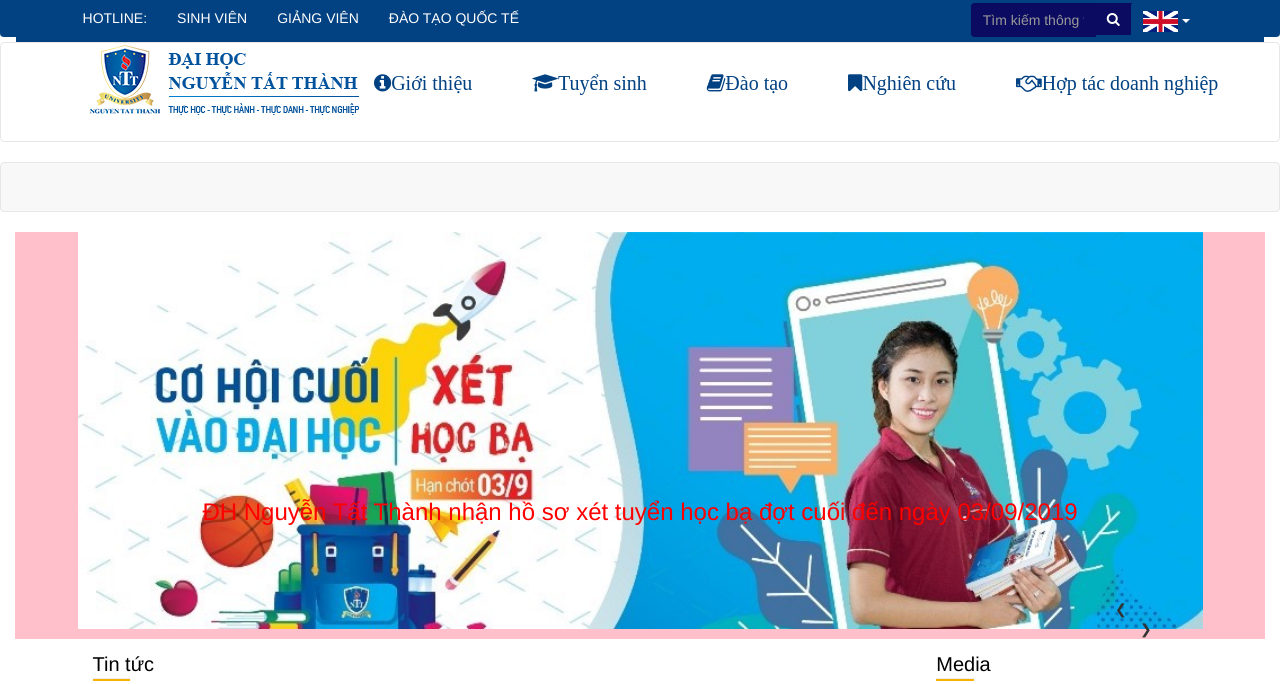
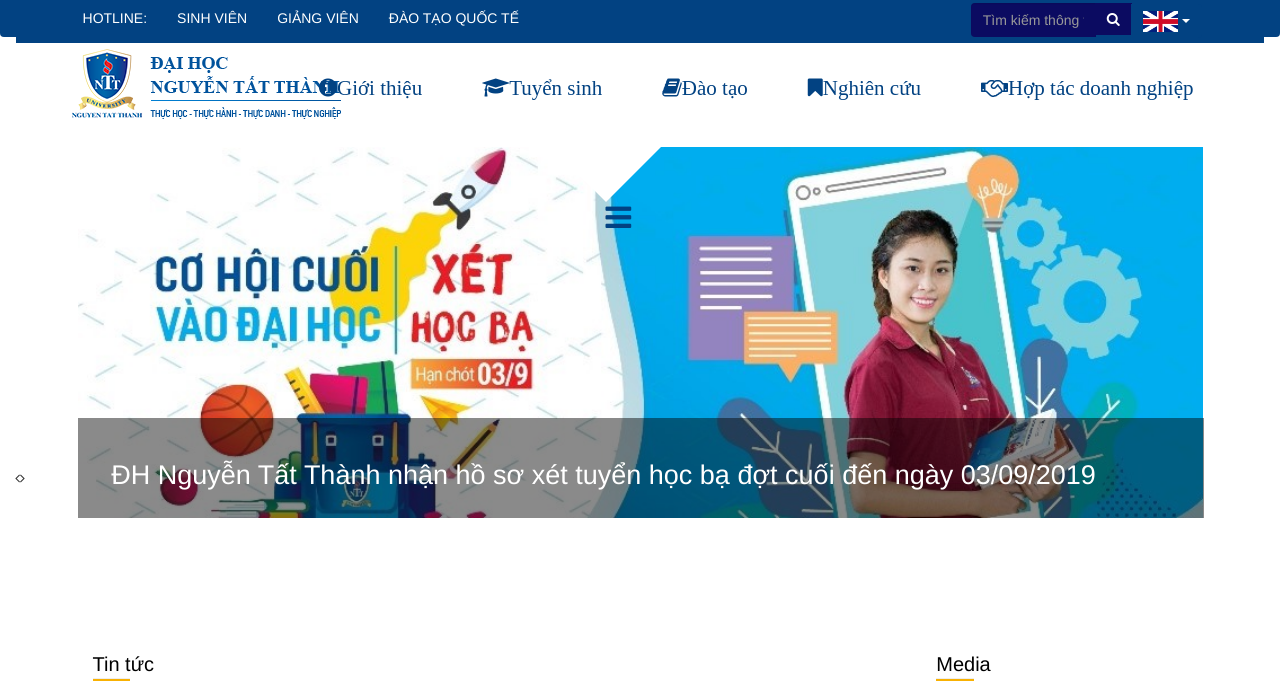
Before and after one commit to hoanganh99/CSE485_175A071180_175A071411, a PHP site: page / in a window 1280 px wide. Shown: the top 684 px of the page. Run offline with PHP 8.4, Linux system fonts and the light colour scheme; some libraries are stand-ins or nearby versions.

Commit message:
BTL
Triangle

```diff
--- a/project/css/style.css
+++ b/project/css/style.css
@@ -44,21 +44,23 @@ header
 .navbar-nav i
 {
     color: #024282;
-    font-size: 20px;
+    font-size: 21px;
 }
 .navbar-nav .active i:hover
 {
-    color: rgba(253, 185, 19, 0.37);
+    color: rgba(253, 185, 19, 0.57);
 }
+/*menu3: Nút danh sách*/
+
+
+
 /*Hàng 3*/
-.row-3 {
-    background-color: pink;
+.row-3
+{
     height: 100%;
 }
-/*Nút danh sách*/
 
 /*slideshow*/
-
 /*Phần trình diễn hình ảnh*/
 .mySlides
 {
@@ -77,27 +79,85 @@ header
     width: 13px;
     padding: 0
 }
-
-
-
 /*phần màu nền bên dưới ảnh được làm mờ*/
 .title
 {
+    background-color: rgba(0, 0, 0, 0.46);
+    position: absolute;
+    margin-top: -100px;
+    width: 88%;
+    height: 100px;
+}
+/*Sửa phần bên dưới phần trình chiếu*/
+.title h3
+{
     height: 100px;
     /*Làm mờ ảnh*/
-    background-color: black;
-    font-size: 40px;
-    font-weight: bold;
-    text-align: center;
+    font-size: 27px;
+    padding-left: 3%;
+    padding-top: 2%;
     color: white;
-    /*height bằng bao nhiêu thì line-height bằng từng đó*/
-    line-height: 100px;
-    margin-top: -150px;
+}
+/*menu3*/
+/*triangle*/
+.triangle
+{
+    width: 0px;
+    height: 0px;
+    border-top: 60px solid white;
+    border-right: 60px solid transparent;
+    /*border-bottom: 60px solid yellow;*/
+    border-left: 60px solid transparent;
+}
 
+
+.dropdown-menu
+{
+    margin-left: 6% !important;
+    height: 500px !important;
+    margin-top: -2% !important;
+    width: 88%;
+}
+/*căn chỉnh chữ của menu chính*/
+.menu-main
+{
+    padding-top: 5%;
+}
+.dropdown-header p:hover
+{
+    color: rgba(253, 185, 19, 0.87);
+}
+.menu-main a {
+    color: rgba(255, 255, 255, 0.54);
+}
+.menu-main a:hover
+{
+    color: rgba(253, 185, 19, 0.87);
+}
+/*tạo viền cho icon*/
+.menu-icon i
+{
+    padding-top: 2%;
+    margin-top: 2%;
+    /*Tạo độ cong cho đường viền*/
+    border-radius: 5px;
+    /*đường riềm ko chung với màu nền*/
+    border: 5px solid rgba(255, 255, 255, 0);
+    width: 200px;
+    height: 35px;
+    background-color: rgba(255, 255, 255, 0.29);
+    color: white;
+}
+.menu-icon i:hover
+{
+    color: #024282;
 }
 
 
 
+
+
+/*Hàng 4*/
 /*Phần main*/
 .row-4
 {
@@ -161,7 +221,6 @@ header
 /*Hàng thứ 5*/
 .row-5
 {
-    margin-top: 45%;
     margin-left: 5%;
     margin-right: 5%;
     height: 350px;
@@ -236,7 +295,8 @@ header
     list-style: none;
 }
 /*Tạo viền cho phần liên hệ*/
-.contact li {
+.contact li
+{
     padding-top: 2%;
     margin-top: 2%;
     /*Tạo độ cong cho đường viền*/
--- a/project/index.html
+++ b/project/index.html
@@ -15,7 +15,7 @@
     <link rel="stylesheet" href="https://use.fontawesome.com/releases/v5.7.0/css/all.css" integrity="sha384-lZN37f5QGtY3VHgisS14W3ExzMWZxybE1SJSEsQp9S+oqd12jhcu+A56Ebc1zFSJ" crossorigin="anonymous">
     <link rel="stylesheet" href="https://cdnjs.cloudflare.com/ajax/libs/font-awesome/4.7.0/css/font-awesome.min.css">
 
-    <!--boostrap 4-->
+    <!--boostrap3-->
     <link rel="stylesheet" href="https://maxcdn.bootstrapcdn.com/bootstrap/3.4.0/css/bootstrap.min.css">
     <script src="https://ajax.googleapis.com/ajax/libs/jquery/3.4.1/jquery.min.js"></script>
     <script src="https://maxcdn.bootstrapcdn.com/bootstrap/3.4.0/js/bootstrap.min.js"></script>
@@ -25,7 +25,7 @@
 <body>
     <header>
         <!--Hàng 1-->
-        <nav class="navbar" style="background-color:#024282; height: 5%; margin-top:-1%;">
+        <nav class="navbar menu1" style="background-color:#024282; height: 5%; margin-top:-1%; z-index: 1;">
             <div class="container-fluid">
                 <div class="navbar-header">
                     <button type="button" class="navbar-toggle" data-toggle="collapse" data-target="#myNavbar">
@@ -34,7 +34,7 @@
                         <span style="background-color: white;" class="icon-bar"></span>
                     </button>
                 </div>
-                <div class="collapse navbar-collapse" id="myNavbar" style="background-color:#024282;" >
+                <div class="collapse navbar-collapse" id="myNavbar" style="background-color:#024282;">
                     <ul class="nav navbar-nav" style="padding-left: 3%;">
                         <li class="active1">
                             <a href="#" class="hotline">HOTLINE:</a>
@@ -69,10 +69,8 @@
             </div>
         </nav>
 
-
-
         <!--Hàng 2: Menu chính-->
-        <nav class="navbar navbar-default" style="height: 100px; background-color: white; margin-top: -15px; padding-left: 5%;">
+        <nav class="navbar navbar-default menu2" style="height: 100px; background-color: white; margin-top: -10px; border:none;">
             <div class="container-fluid">
                 <!-- BRAND -->
                 <div class="navbar-header">
@@ -81,14 +79,14 @@
                         <span class="icon-bar"></span>
                         <span class="icon-bar"></span>
                     </button>
-                    <img src="images/logo.jpg" alt="Alternate Text" />
+                    <img src="images/logo.jpg" alt="Alternate Text" style="padding-left: 17%;" />
                 </div>
 
                 <!-- COLLAPSIBLE NAVBAR -->
                 <div class="collapse navbar-collapse" id="alignment-example">
                     <!-- Links -->
                     <ul class="nav navbar-nav" style="padding-top: 15px;">
-                        <li><a href="#" class="active"><i class="fa fa-info-circle">Giới thiệu</i></a></li>
+                        <li><a href="#" class="active"><i class="fa fa-info-circle" style="padding-left: 10px;">Giới thiệu</i></a></li>
                         <li><a href="#" class="active"><i class="fa fa-graduation-cap" style="padding-left: 30px;">Tuyển sinh</i></a></li>
                         <li><a href="#" class="active"><i class="fa fa-book" style="padding-left: 30px;">Đào tạo</i></a></li>
                         <li><a href="#" class="active"><i class="fa fa-bookmark" style="padding-left: 30px;">Nghiên cứu</i></a></li>
@@ -98,34 +96,77 @@
             </div>
         </nav>
 
+        <!--triang và menu3-->
+        <div id="menu3">
+            <div class="dropdown">
+                <div class="span triangle" style="right: 48%; position: absolute; margin-top: -25px;" data-toggle="dropdown">
+                    <i class="fa fa-bars" style="font-size: 30px;color: #024282;"></i>
+                </div>
+                <div class="dropdown-menu" style="background-color: rgba(2, 66, 130, 0.97) !important;">
+                    <div class="container-fluid">
+                        <div class="row menu-main">
+                            <div class="row">
+                                <div class="col-md-3">
+                                    <a class="dropdown-header" style="color: white; font-size: 20px;padding-left: 10%;"><p>Giới thiệu chung</p></a>
+                                    <a class="dropdown-item" href="#"><i class="fa fa-angle-double-right" style="padding-top: 5%; padding-left: 10%;"></i> Giới thiệu chung</a><br />
+                                    <a class="dropdown-item" href="#"><i class="fa fa-angle-double-right" style="padding-top: 5%; padding-left: 10%;"></i> Toàn cảnh ĐH Nguyễn Tất Thành</a><br />
+                                    <a class="dropdown-item" href="#"><i class="fa fa-angle-double-right" style="padding-top: 5%; padding-left: 10%;"></i> Thông tin 3 công khai</a><br />
+                                    <a class="dropdown-item" href="#"><i class="fa fa-angle-double-right" style="padding-top: 5%; padding-left: 10%;"></i> Đảm bảo chất lượng</a><br />
+                                    <a class="dropdown-item" href="#"><i class="fa fa-angle-double-right" style="padding-top: 5%; padding-left: 10%;"></i> Phát triển bền vững</a><br /><br />
+                                    <a class="dropdown-header" style="color: white; font-size: 20px;"><p>Hợp tác doanh nghiệp</p></a>
+                                    <a class="dropdown-item" href="#"><i class="fa fa-angle-double-right" style="padding-top: 5%; padding-left: 10%;"></i> Giới thiệu việc làm</a><br />
+                                    <a class="dropdown-item" href="#"><i class="fa fa-angle-double-right" style="padding-top: 5%; padding-left: 10%;"></i> Giới thiệu thực tập</a><br />
+                                    <a class="dropdown-item" href="#"><i class="fa fa-angle-double-right" style="padding-top: 5%; padding-left: 10%;"></i> Câu lạc bộ Doanh nghiệp</a><br />
+                                    <a class="dropdown-item" href="#"><i class="fa fa-angle-double-right" style="padding-top: 5%; padding-left: 10%;"></i> Ban liên lạc Cựu sinh viên</a><br />
+                                    <a class="dropdown-item" href="#"><i class="fa fa-angle-double-right" style="padding-top: 5%; padding-left: 10%;"></i> Liên kết hợp tác</a>
+                                </div>
+                                <div class="col-md-3">
+                                    <a class="dropdown-header" style="color: white; font-size: 20px;"><p>Tuyển sinh</p></a>
+                                    <a class="dropdown-item" href="#"><i class="fa fa-angle-double-right" style="padding-top: 5%; padding-left: 10%;"></i> Các bậc đào tạo</a><br />
+                                    <a class="dropdown-item" href="#"><i class="fa fa-angle-double-right" style="padding-top: 5%; padding-left: 10%;"></i> Thông tin tuyển sinh</a><br />
+                                    <a class="dropdown-item" href="#"><i class="fa fa-angle-double-right" style="padding-top: 5%; padding-left: 10%;"></i> Chính sách học bổng</a><br />
+                                    <a class="dropdown-item" href="#"><i class="fa fa-angle-double-right" style="padding-top: 5%; padding-left: 10%;"></i> Hướng nghiệp</a><br />
+                                    <a class="dropdown-item" href="#"><i class="fa fa-angle-double-right" style="padding-top: 5%; padding-left: 10%;"></i> Xét tuyển trực tuyên</a><br /><br />
+                                    <a class="dropdown-header" style="color: white; font-size: 20px;"><p>Nghiên cứu</p></a>
+                                    <a class="dropdown-item" href="#"><i class="fa fa-angle-double-right" style="padding-top: 5%; padding-left: 10%;"></i> Hoạt động khoa học công nghệ</a><br />
+                                    <a class="dropdown-item" href="#"><i class="fa fa-angle-double-right" style="padding-top: 5%; padding-left: 10%;"></i> Viện-Trung tâm nghiên cứu</a><br />
+                                    <a class="dropdown-item" href="#"><i class="fa fa-angle-double-right" style="padding-top: 5%; padding-left: 10%;"></i> Công bố khoa học</a><br />
+                                </div>
+                                <div class="col-md-3">
+                                    <a class="dropdown-header" style="color: white; font-size: 20px;"><p>Đào tạo</p></a>
+                                    <a class="dropdown-item" href="#"><i class="fa fa-angle-double-right" style="padding-top: 5%; padding-left: 10%;"></i> Khối khoa học sức khỏe</a><br />
+                                    <a class="dropdown-item" href="#"><i class="fa fa-angle-double-right" style="padding-top: 5%; padding-left: 10%;"></i> Khối Kinh tế-Quản trị</a><br />
+                                    <a class="dropdown-item" href="#"><i class="fa fa-angle-double-right" style="padding-top: 5%; padding-left: 10%;"></i> Khối Kỹ thuật-Công nghệ</a><br />
+                                    <a class="dropdown-item" href="#"><i class="fa fa-angle-double-right" style="padding-top: 5%; padding-left: 10%;"></i> Khối Mỹ thuật-Nghệ thuật</a><br />
+                                    <a class="dropdown-item" href="#"><i class="fa fa-angle-double-right" style="padding-top: 5%; padding-left: 10%;"></i> Khối đào tạo quốc tế</a>
+
+                                </div>
+                                <div class="col-md-3 menu-icon">
+                                    <br>
+                                    <a class="dropdown-item" href="#"><i class="fab fa-facebook-square">&nbsp Facebook </i></a><br />
+                                    <a class="dropdown-item" href="#"><i class="fab fa-google-plus">&nbsp Google </i></a><br />
+                                    <a class="dropdown-item" href="#"><i class="fab fa-youtube">&nbsp Youtube </i></a><br />
+                                    <a class="dropdown-item" href="#"><i class="fas fa-envelope">&nbsp Email </i></a><br />
+                                    <a class="dropdown-item" href="#"><i class="fas fa-comments">&nbsp Zalo </i></a><br />
+                                    <a class="dropdown-item" href="#"><i class="fas fa-graduation-cap">&nbsp Egov </i></a><br />
+                                    <a class="dropdown-item" href="#"><i class="fas fa-users">&nbsp Tuyển dụng </i></a>
+                                </div>
+                            </div>
+                        </div>
+                    </div>
+                </div>
+            </div>
+        </div>
+
 
         <!--Phần trình diễn hình ảnh-->
-        <!--Hàng thứ 3-->
-        <nav class="navbar navbar-default">
-            <div class="container-fluid">
-                <!-- BRAND -->
-                <div class="navbar-header">
-                    <button type="button" class="navbar-toggle collapsed" data-toggle="collapse" data-target="#alignment-example" aria-expanded="false">
-                        <span class="icon-bar"></span>
-                        <span class="icon-bar"></span>
-                        <span class="icon-bar"></span>
-                    </button>
-                </div>
-
-                <!-- COLLAPSIBLE NAVBAR -->
-                <div class="collapse navbar-collapse" id="alignment-example">
-                    <!-- Links -->
-
-                </div>
-            </div>
-        </nav>
         <div class="container-fluid">
-            <div class="row-3">
+            <div class="row-3" style="margin-top:-5%;padding-left:-5%;">
                 <div class="w3-container">
                     <div class="mySlides">
                         <!--Hình ảnh thứ 1-->
-                        <img src="images/1.jpg" style="width:100%">
-                        <div class="title" style="color: red;">
+                        <img src="images/1.jpg" style="width:100%;">
+                        <div class="title">
                             <h3>ĐH Nguyễn Tất Thành nhận hồ sơ xét tuyển học bạ đợt cuối đến ngày 03/09/2019</h3>
                         </div>
                     </div>
@@ -171,9 +212,10 @@
                             <h3>Lịch phát sóng Chương trình Tham vấn Chuyên gia</h3>
                         </div>
                     </div>
-                    <div class="w3-center w3-container w3-section w3-large w3-text-white w3-display-bottommiddle" style="width:100%;">
-                        <div class="w3-left w3-hover-text-khaki" onclick="plusDivs(-1)" style="margin-left: 88%; height: 20px;">&#10094;</div>
-                        <div class="w3-right w3-hover-text-khaki" onclick="plusDivs(1)" style="margin-left: 90%;">&#10095;</div>
+                    <!--Phần chuyển slideshow-->
+                    <div class="w3-center w3-container w3-section w3-large w3-text-white w3-display-bottommiddle" style="display: flex; margin-top: -4%;">
+                        <div class="w3-left w3-hover-text-khaki" onclick="plusDivs(-1)"><i class="fa fa-angle-left"></i></div>
+                        <div class="w3-right w3-hover-text-khaki" onclick="plusDivs(1)"><i class="fa fa-angle-right"></i></div>
                     </div>
                 </div>
 
@@ -220,7 +262,7 @@
                         <hr style="width: 15%; margin: 0; height: 2px; background-color: #f8b103;" />
                     </a>
                     <div class="image-1">
-                        <img src="http://ntt.edu.vn/web/upload/images/Tin_Tuc/201909_TIN/1.JPG" alt="Alternate Text" />
+                        <img src="http://ntt.edu.vn/web/upload/images/Tin_Tuc/201909_TIN/1.JPG" style="height: 175px;" alt="Alternate Text" />
                         <div class="content-1">
                             <p>Trường ĐH Nguyễn Tất Thành tổ chức “Vui Tết Trung thu” cho con CB – GV - CNV</p>
                             <p style="font-size: 15px;">NTTU - Hòa chung không khí vui tươi của các bạn thiếu nhi trong cả nước sắp đón một mùa Trung thu mới, được sự hỗ trợ và tạo điều kiện của của lãnh đạo Trường ĐH Nguyễn Tất Thành, Công đoàn nhà trường</p>
@@ -242,7 +284,7 @@
                         <div class="content-1">
                             <p>ĐH Nguyễn Tất Thành nhận hồ sơ xét tuyển học bạ đợt cuối đến ngày 03/09/2019</p>
                             <p style="font-size: 15px;">NTTU - Với ưu điểm linh hoạt, thuận tiện và đặc biệt là cho phép thí sinh (TS) chủ động hơn trong quá trình xét tuyển, phương thức xét tuyển bằng học bạ lớp 12 đang dần khẳng định được sức hút của mình.Theo đó,</p>
-                            <i class="fa fa-chevron-circle-right">&nbsp&nbsp<a href="#">Xem thêm</a></i>
+                            <i class="fa fa-chevron-circle-right">&nbsp<a href="#">Xem thêm</a></i>
                         </div>
                     </div>
                 </div>
@@ -265,8 +307,10 @@
                     </div>
                 </div>
             </div>
-
-            <!--Hàng thứ 5-->
+        </div>
+        <br />
+        <!--Hàng thứ 5-->
+        <div class="container-fluid">
             <div class="row-5">
                 <div class="container">
                     <div id="carousel-simple" class="carousel multi-item-carousel slide col-md-6 col-md-offset-3" data-ride="carousel" style="background-color: #024282;  margin-left: 0%; margin-right: 2%; height: 350px; width: 100%;">
@@ -307,10 +351,10 @@
                         </div>
 
                         <!-- Controls -->
-                        <a href="#carousel-simple" role="button" data-slide="prev" style="margin-top: -15%;">
+                        <a href="#carousel-simple" role="button" data-slide="prev">
                             <i class="fa fa-chevron-left" aria-hidden="true"></i>
                         </a>
-                        <a href="#carousel-simple" role="button" data-slide="next" style="padding-top: 15%; padding-left: 97%;">
+                        <a href="#carousel-simple" role="button" data-slide="next" style="padding-left: 97%;">
                             <i class="fa fa-chevron-right" aria-hidden="true"></i>
                         </a>
                     </div>
@@ -331,20 +375,8 @@
                         }
                     });
                 </script>
+            </div>
         </div>
-
-
-
-
-
-
-
-
-
-
-
-
-
 
         <!--Tạo dòng gạch ngang-->
         <hr style="margin: 5%; margin-top: 3%;" />
@@ -357,7 +389,7 @@
                     <a href="#" style="color: rgba(0, 0, 0, 0.90); font-size: 20px; text-decoration: none;">Hợp tác quốc tế</a>
                     <hr style="width: 15%; margin: 0; height: 1px; background-color: #f8b103;" />
                     <div class="image-2" style="margin-top: 5%;">
-                        <img src="images/2.jpg" style="width: 90%; height: 200px;" alt="Alternate Text" />
+                        <img src="images/2.jpg" style="width: 87%;height: 175px;" alt="Alternate Text" />
                         <div style="margin-top: 5%; width: 90%;">
                             <a href="#" style="text-decoration: none; color: rgba(0, 0, 0, 0.87); font-size: 20px;text-align: justify;">
                                 ĐH Nguyễn Tất Thành tham gia Diễn đàn nâng cao chất lượng đào tạo Việt Nam – Lào và Triển lãm giáo dục Việt Nam 2019
@@ -395,6 +427,7 @@
                     <hr style="width: 15%; margin: 0; height: 1px; background-color: #f8b103;" />
                     <div>
                         <ul style="list-style: none;">
+                            <!--Chương trình đồng hành cùng sức khỏe học đường-->
                             <li style="margin-top: 5%; margin-left:-10%;">
                                 <div class="row">
                                     <div class="col-md-1 ">
@@ -420,8 +453,9 @@
                                     </div>
                                 </div>
                             </li>
+                            <!--Chương trình trung thu cho con của GV-CB-CNV trường-->
                             <li>
-                                <div class="row" style="margin-top: 40%; margin-left: -15%;">
+                                <div class="row" style="margin-top: 10%; margin-left: -15%;">
                                     <div class="col-md-1 ">
                                         <p style="width: 100px; height: 100px; background-color: #024282; text-align: center; color: white; font-size: 25px;">
                                             Sep
@@ -445,8 +479,9 @@
                                     </div>
                                 </div>
                             </li>
+                            <!--Chương trình ngày hội tốt nghiệp và chinh phục nhà tuyển dụng-->
                             <li>
-                                <div class="row" style="margin-top: 40%; margin-left: -15%;">
+                                <div class="row" style="margin-top: 10%; margin-left: -15%;">
                                     <div class="col-md-1">
                                         <p style="width: 100px; height: 100px; background-color: #024282; text-align: center; color: white; font-size: 25px;">
                                             Sep
```
Also changed, not shown: 1 other file.
